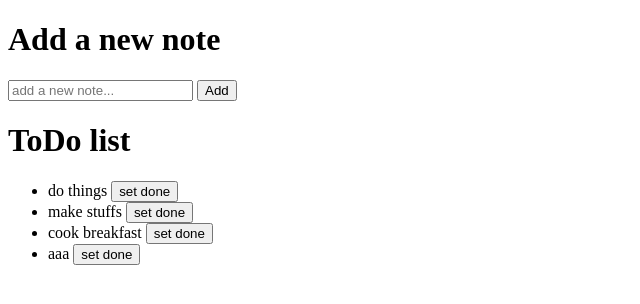
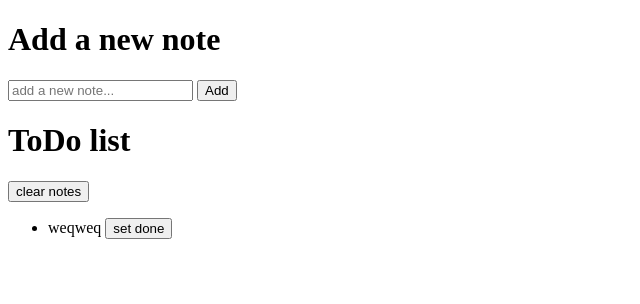
Before and after one commit to huuwulleop/todo-app, a React (Create React App) app: page / in a window 1280 px wide. Shown: the top 304 px of the page, without its empty margins (0-640 px from the left). Built offline with nearby package versions, Linux system fonts and the light colour scheme; data requests are answered from the project's data file.

Commit message:
Add clear all request

```diff
--- a/db.json
+++ b/db.json
@@ -1,41 +1,9 @@
 {
-  "posts": [
-    {
-      "id": 1,
-      "title": "json-server",
-      "author": "typicode"
-    }
-  ],
-  "comments": [
-    {
-      "id": 1,
-      "body": "some comment",
-      "postId": 1
-    }
-  ],
-  "profile": {
-    "name": "typicode"
-  },
   "notes": [
     {
-      "content": "do things",
+      "content": "weqweq",
       "done": false,
       "id": 1
-    },
-    {
-      "content": "make stuffs",
-      "done": false,
-      "id": 2
-    },
-    {
-      "content": "cook breakfast",
-      "done": false,
-      "id": 3
-    },
-    {
-      "content": "aaa",
-      "done": false,
-      "id": 4
     }
   ]
 }
--- a/src/App.js
+++ b/src/App.js
@@ -13,13 +13,12 @@ const App = () => {
   ])
   const [newNoteContent, setNewNoteContent] = useState('')
 
-  //TODO: implement effect hook to fetch data from db.json
   const fetch = () => {
     axios
       .get('http://localhost:3001/notes')
-      .then(response => {
+      .then(res => {
         console.log('data fetched');
-        setNotes(response.data)
+        setNotes(res.data)
       })
   }
   useEffect(fetch, [])
@@ -58,12 +57,26 @@ const App = () => {
       })
   }
 
+  const clearNotes = () => {
+    console.log('cleared notes');
+
+    notes.forEach(note => {
+      axios
+        .delete(`http://localhost:3001/notes/${note.id}`)
+    })
+    setNotes([])
+  }
+
   return (
     <div>
       <h1>Add a new note</h1>
       <NoteForm addNote={addNote} newNoteContent={newNoteContent} changeNote={changeNote} />
 
-      <h1>ToDo list</h1>
+      <div>
+        <h1>ToDo list</h1>
+        <button onClick={clearNotes}>clear notes</button>
+      </div>
+
       {
         notes.length > 0
           ? (
```
